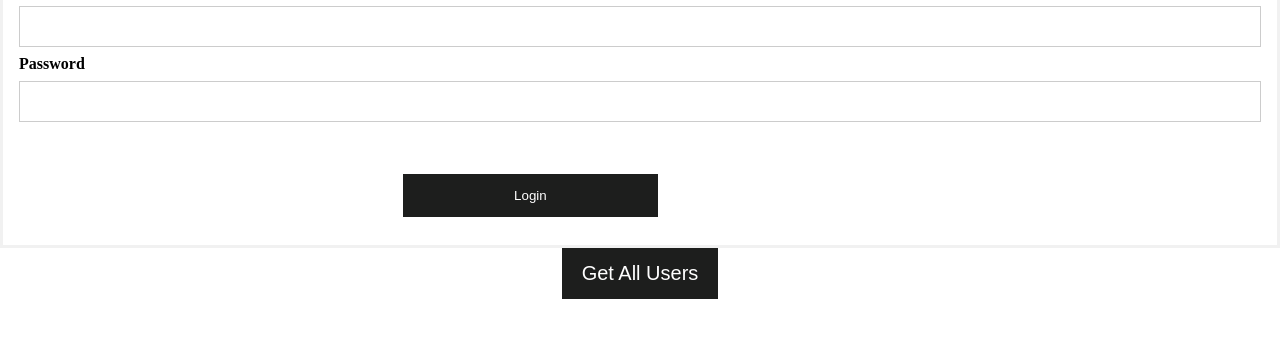
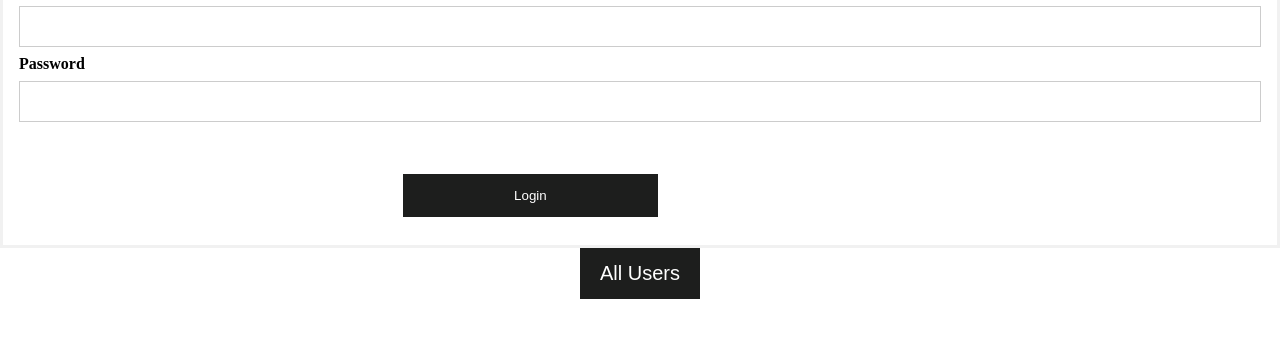
Before and after one commit to Aneesha0112/https---github.com-Aneesha0112-WEB_Assignment-4, a website: page loginpage.html in a window 1280 px wide. Shown: the part 165-502 px from the top of the page. Drawn offline with Linux system fonts and the light colour scheme.

Commit message:
Update loginpage.html

```diff
--- a/loginpage.html
+++ b/loginpage.html
@@ -31,7 +31,7 @@
       </form>
       <button
         style="font-size:20px; display:block; width:fit-content; margin:auto;"
-        id="btn-users">Get All Users</button>
+        id="btn-users">All Users</button>
       </td>
     </tr>
   </table>
```
